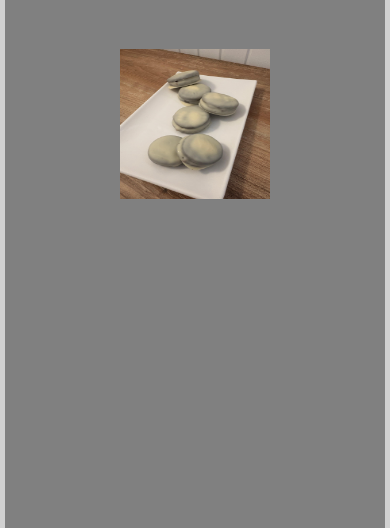
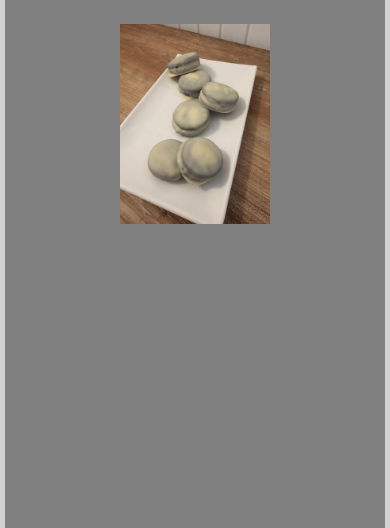
Before and after one commit to Fabian-191/projectololaland, a plain HTML site: page lolalandsintacc/nosotros.html in a window 390 px wide. Shown: the part 316-844 px from the top of the page. Drawn offline with nearby package versions, Linux system fonts and the light colour scheme; files that its build step writes are made by us from their sources; a web font is replaced by a local one.

Commit message:
va enserio

```diff
--- a/sass/main.scss
+++ b/sass/main.scss
@@ -339,7 +339,7 @@ p {
 
         img {
             width: 150px;
-            height: 150px;
+            height: 150gpx;
         }
     }
 
```
